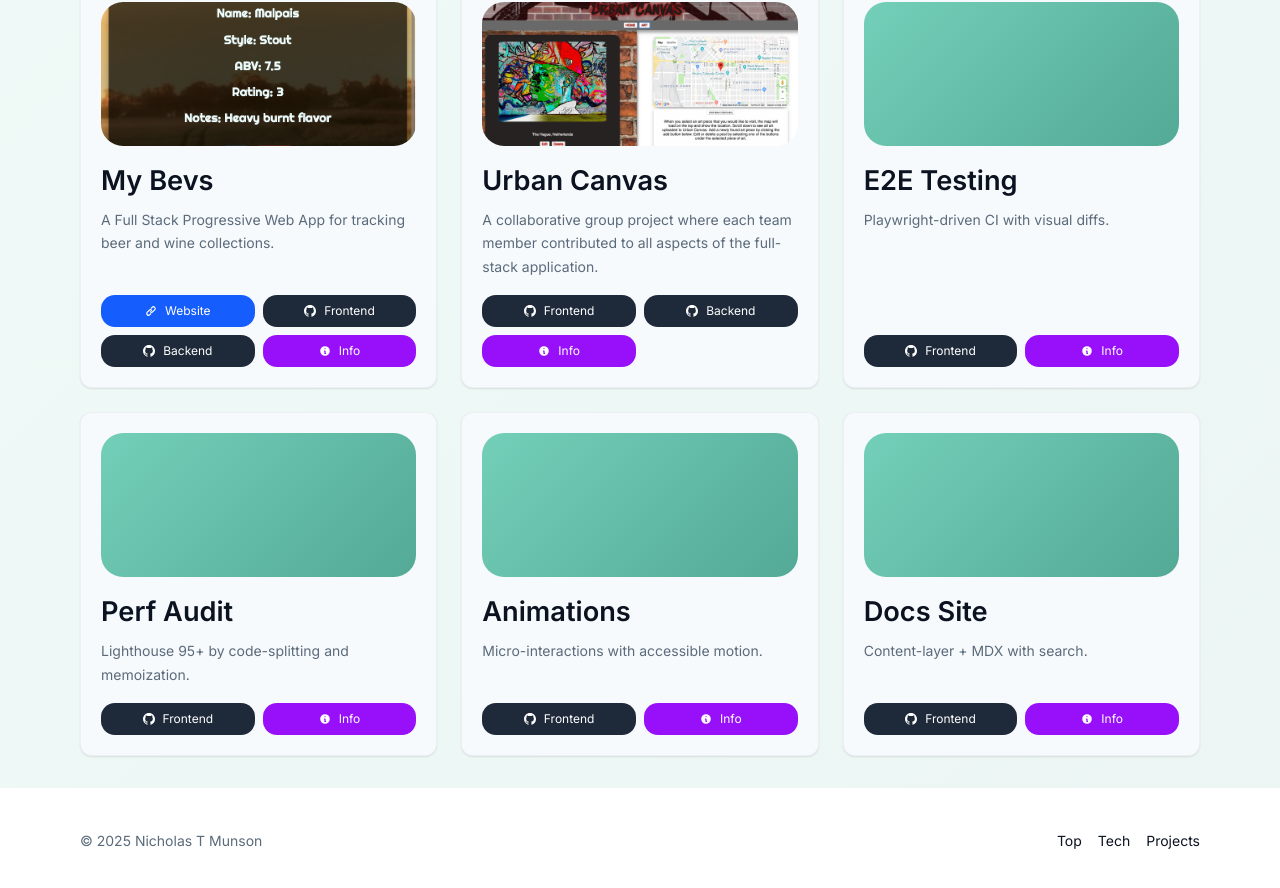
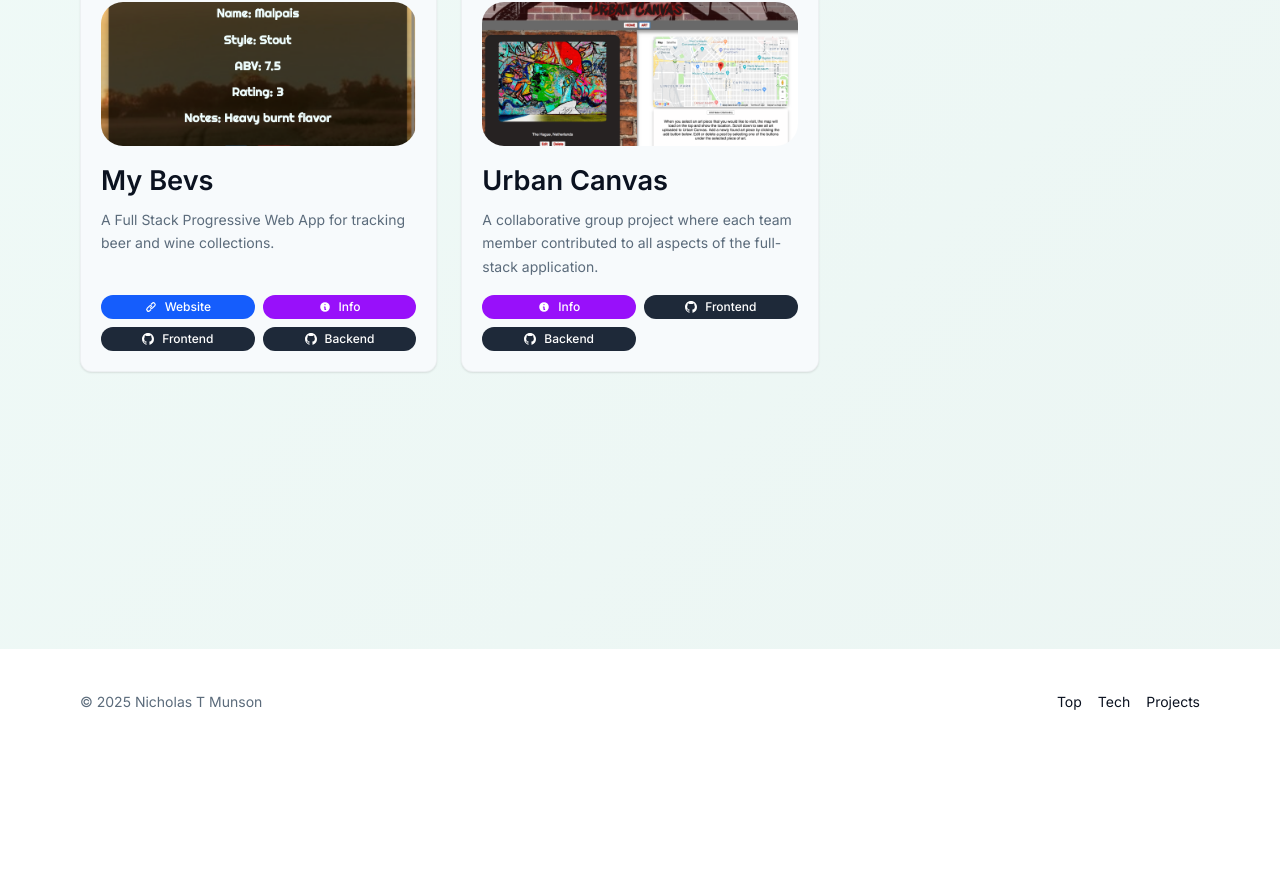
Before and after one commit to NicholasMunson/ntmdevdotcom, a Next.js app: page / in a window 1280 px wide. Shown: the part 4718-5606 px from the top of the page. After the commit the page ends 5472 px from the top, so only its background shows below. Built offline with nearby package versions, Linux system fonts and the light colour scheme.

Commit message:
Refactor ProjectCard component to utilize Button components for action buttons, enhancing UI consistency; update project action handling for improved user experience.

```diff
--- /dev/null
+++ b/src/app/components/ui/Button.tsx
@@ -0,0 +1,105 @@
+import React from "react";
+
+export type ButtonVariant =
+  | "primary"
+  | "secondary"
+  | "success"
+  | "warning"
+  | "danger"
+  | "info"
+  | "ghost"
+  | "outline";
+
+export type ButtonSize = "xs" | "sm" | "md" | "lg";
+
+export type ButtonIconPosition = "left" | "right";
+
+interface ButtonProps {
+  children: React.ReactNode;
+  variant?: ButtonVariant;
+  size?: ButtonSize;
+  icon?: React.ReactNode;
+  iconPosition?: ButtonIconPosition;
+  href?: string;
+  target?: string;
+  rel?: string;
+  onClick?: () => void;
+  disabled?: boolean;
+  className?: string;
+  type?: "button" | "submit" | "reset";
+}
+
+const variantStyles: Record<ButtonVariant, string> = {
+  primary: "bg-blue-600 hover:bg-blue-700 text-white",
+  secondary: "bg-gray-800 hover:bg-gray-700 text-white",
+  success: "bg-green-600 hover:bg-green-700 text-white",
+  warning: "bg-yellow-600 hover:bg-yellow-700 text-white",
+  danger: "bg-red-600 hover:bg-red-700 text-white",
+  info: "bg-purple-600 hover:bg-purple-700 text-white",
+  ghost:
+    "bg-transparent hover:bg-gray-100 text-gray-700 dark:text-gray-300 dark:hover:bg-gray-800",
+  outline:
+    "border border-gray-300 hover:bg-gray-50 text-gray-700 dark:border-gray-600 dark:text-gray-300 dark:hover:bg-gray-800",
+};
+
+const sizeStyles: Record<ButtonSize, string> = {
+  xs: "px-2 py-1 text-xs",
+  sm: "px-3 py-1.5 text-sm",
+  md: "px-4 py-2 text-base",
+  lg: "px-6 py-3 text-lg",
+};
+
+export default function Button({
+  children,
+  variant = "primary",
+  size = "sm",
+  icon,
+  iconPosition = "left",
+  href,
+  target,
+  rel,
+  onClick,
+  disabled = false,
+  className = "",
+  type = "button",
+}: ButtonProps) {
+  const baseStyles =
+    "flex items-center justify-center gap-2 rounded-md font-medium transition-colors focus:outline-none focus:ring-2 focus:ring-offset-2 focus:ring-blue-500 disabled:opacity-50 disabled:cursor-not-allowed";
+
+  const variantStyle = variantStyles[variant];
+  const sizeStyle = sizeStyles[size];
+
+  const combinedClassName =
+    `${baseStyles} ${variantStyle} ${sizeStyle} ${className}`.trim();
+
+  const content = (
+    <>
+      {icon && iconPosition === "left" && (
+        <span className="flex-shrink-0">{icon}</span>
+      )}
+      <span>{children}</span>
+      {icon && iconPosition === "right" && (
+        <span className="flex-shrink-0">{icon}</span>
+      )}
+    </>
+  );
+
+  if (href) {
+    return (
+      <a href={href} target={target} rel={rel} className={combinedClassName}>
+        {content}
+      </a>
+    );
+  }
+
+  return (
+    <button
+      type={type}
+      onClick={onClick}
+      disabled={disabled}
+      className={combinedClassName}
+    >
+      {content}
+    </button>
+  );
+}
--- /dev/null
+++ b/src/app/components/ui/icons.tsx
@@ -0,0 +1,142 @@
+import React from "react";
+
+interface IconProps {
+  className?: string;
+  size?: number;
+}
+
+export const WebsiteIcon = ({ className = "w-3 h-3", size }: IconProps) => (
+  <svg
+    className={className}
+    width={size}
+    height={size}
+    fill="currentColor"
+    viewBox="0 0 20 20"
+  >
+    <path
+      fillRule="evenodd"
+      d="M12.586 4.586a2 2 0 112.828 2.828l-3 3a2 2 0 01-2.828 0 1 1 0 00-1.414 1.414 4 4 0 005.656 0l3-3a4 4 0 00-5.656-5.656l-1.5 1.5a1 1 0 101.414 1.414l1.5-1.5zm-5 5a2 2 0 012.828 0 1 1 0 101.414-1.414 4 4 0 00-5.656 0l-3 3a4 4 0 105.656 5.656l1.5-1.5a1 1 0 10-1.414-1.414l-1.5 1.5a2 2 0 11-2.828-2.828l3-3z"
+      clipRule="evenodd"
+    />
+  </svg>
+);
+
+export const InfoIcon = ({ className = "w-3 h-3", size }: IconProps) => (
+  <svg
+    className={className}
+    width={size}
+    height={size}
+    fill="currentColor"
+    viewBox="0 0 20 20"
+  >
+    <path
+      fillRule="evenodd"
+      d="M18 10a8 8 0 11-16 0 8 8 0 0116 0zm-7-4a1 1 0 11-2 0 1 1 0 012 0zM9 9a1 1 0 000 2v3a1 1 0 001 1h1a1 1 0 100-2v-3a1 1 0 00-1-1H9z"
+      clipRule="evenodd"
+    />
+  </svg>
+);
+
+export const GitHubIcon = ({ className = "w-3 h-3", size }: IconProps) => (
+  <svg
+    className={className}
+    width={size}
+    height={size}
+    fill="currentColor"
+    viewBox="0 0 20 20"
+  >
+    <path
+      fillRule="evenodd"
+      d="M10 0C4.477 0 0 4.484 0 10.017c0 4.425 2.865 8.18 6.839 9.504.5.092.682-.217.682-.483 0-.237-.008-.868-.013-1.703-2.782.605-3.369-1.343-3.369-1.343-.454-1.158-1.11-1.466-1.11-1.466-.908-.62.069-.608.069-.608 1.003.07 1.531 1.032 1.531 1.032.892 1.53 2.341 1.088 2.91.832.092-.647.35-1.088.636-1.338-2.22-.253-4.555-1.113-4.555-4.951 0-1.093.39-1.988 1.029-2.688-.103-.253-.446-1.272.098-2.65 0 0 .84-.27 2.75 1.026A9.564 9.564 0 0110 4.844c.85.004 1.705.115 2.504.337 1.909-1.296 2.747-1.027 2.747-1.027.546 1.379.203 2.398.1 2.651.64.7 1.028 1.595 1.028 2.688 0 3.848-2.339 4.695-4.566 4.942.359.31.678.921.678 1.856 0 1.338-.012 2.419-.012 2.747 0 .268.18.58.688.482A10.019 10.019 0 0020 10.017C20 4.484 15.522 0 10 0z"
+      clipRule="evenodd"
+    />
+  </svg>
+);
+
+export const ExternalLinkIcon = ({
+  className = "w-3 h-3",
+  size,
+}: IconProps) => (
+  <svg
+    className={className}
+    width={size}
+    height={size}
+    fill="currentColor"
+    viewBox="0 0 20 20"
+  >
+    <path
+      fillRule="evenodd"
+      d="M10.293 3.293a1 1 0 011.414 0l6 6a1 1 0 010 1.414l-6 6a1 1 0 01-1.414-1.414L14.586 11H3a1 1 0 110-2h11.586l-4.293-4.293a1 1 0 010-1.414z"
+      clipRule="evenodd"
+    />
+  </svg>
+);
+
+export const DownloadIcon = ({ className = "w-3 h-3", size }: IconProps) => (
+  <svg
+    className={className}
+    width={size}
+    height={size}
+    fill="currentColor"
+    viewBox="0 0 20 20"
+  >
+    <path
+      fillRule="evenodd"
+      d="M3 17a1 1 0 011-1h12a1 1 0 110 2H4a1 1 0 01-1-1zm3.293-7.707a1 1 0 011.414 0L9 10.586V3a1 1 0 112 0v7.586l1.293-1.293a1 1 0 111.414 1.414l-3 3a1 1 0 01-1.414 0l-3-3a1 1 0 010-1.414z"
+      clipRule="evenodd"
+    />
+  </svg>
+);
+
+export const PlusIcon = ({ className = "w-3 h-3", size }: IconProps) => (
+  <svg
+    className={className}
+    width={size}
+    height={size}
+    fill="currentColor"
+    viewBox="0 0 20 20"
+  >
+    <path
+      fillRule="evenodd"
+      d="M10 3a1 1 0 011 1v5h5a1 1 0 110 2h-5v5a1 1 0 11-2 0v-5H4a1 1 0 110-2h5V4a1 1 0 011-1z"
+      clipRule="evenodd"
+    />
+  </svg>
+);
+
+export const EditIcon = ({ className = "w-3 h-3", size }: IconProps) => (
+  <svg
+    className={className}
+    width={size}
+    height={size}
+    fill="currentColor"
+    viewBox="0 0 20 20"
+  >
+    <path
+      fillRule="evenodd"
+      d="M13.586 3.586a2 2 0 112.828 2.828l-.793.793-2.828-2.828.793-.793zM11.379 5.793L3 14.172V17h2.828l8.38-8.379-2.83-2.828z"
+      clipRule="evenodd"
+    />
+  </svg>
+);
+
+export const DeleteIcon = ({ className = "w-3 h-3", size }: IconProps) => (
+  <svg
+    className={className}
+    width={size}
+    height={size}
+    fill="currentColor"
+    viewBox="0 0 20 20"
+  >
+    <path
+      fillRule="evenodd"
+      d="M9 2a1 1 0 000 2h2a1 1 0 100-2H9z"
+      clipRule="evenodd"
+    />
+    <path
+      fillRule="evenodd"
+      d="M10 18a8 8 0 100-16 8 8 0 000 16zM8.707 7.293a1 1 0 00-1.414 1.414L8.586 10l-1.293 1.293a1 1 0 101.414 1.414L10 11.414l1.293 1.293a1 1 0 001.414-1.414L11.414 10l1.293-1.293a1 1 0 00-1.414-1.414L10 8.586 8.707 7.293z"
+      clipRule="evenodd"
+    />
+  </svg>
+);
--- /dev/null
+++ b/src/app/components/ui/index.ts
@@ -0,0 +1,2 @@
+export { default as Button } from "./Button";
+export type { ButtonVariant, ButtonSize, ButtonIconPosition } from "./Button";
--- a/src/app/views/projectsPage/Projects.tsx
+++ b/src/app/views/projectsPage/Projects.tsx
@@ -110,50 +110,50 @@ export default function Projects({ parallaxConfig }: ProjectsProps) {
         ]
       }
     },
-    {
-      title: "E2E Testing",
-      desc: "Playwright-driven CI with visual diffs.",
-      githubFrontend: "https://github.com/yourusername/e2e-testing-suite",
-      detailedInfo: {
-        description: "Comprehensive end-to-end testing suite with visual regression testing capabilities.",
-        technologies: ["Playwright", "CI/CD", "Visual Testing"],
-        features: ["Automated Testing", "Visual Diffs", "CI Integration"],
-        challenges: ["Test Stability", "Visual Regression Detection", "CI Performance"]
-      }
-    },
-    {
-      title: "Perf Audit",
-      desc: "Lighthouse 95+ by code-splitting and memoization.",
-      githubFrontend: "https://github.com/yourusername/performance-audit",
-      detailedInfo: {
-        description: "Performance optimization project achieving 95+ Lighthouse scores through advanced techniques.",
-        technologies: ["React", "Code Splitting", "Memoization", "Lighthouse"],
-        features: ["Code Splitting", "Memoization", "Bundle Optimization"],
-        challenges: ["Bundle Size Reduction", "Runtime Performance", "Lighthouse Optimization"]
-      }
-    },
-    {
-      title: "Animations",
-      desc: "Micro-interactions with accessible motion.",
-      githubFrontend: "https://github.com/yourusername/accessible-animations",
-      detailedInfo: {
-        description: "Accessible animation library focusing on micro-interactions and motion design.",
-        technologies: ["CSS Animations", "Framer Motion", "Accessibility"],
-        features: ["Micro-interactions", "Accessible Motion", "Custom Animations"],
-        challenges: ["Accessibility Compliance", "Performance", "Cross-browser Support"]
-      }
-    },
-    {
-      title: "Docs Site",
-      desc: "Content-layer + MDX with search.",
-      githubFrontend: "https://github.com/yourusername/docs-site",
-      detailedInfo: {
-        description: "Documentation site built with modern content management and search capabilities.",
-        technologies: ["Next.js", "MDX", "Content Layer", "Search"],
-        features: ["MDX Support", "Full-text Search", "Content Management"],
-        challenges: ["Search Implementation", "Content Processing", "Performance"]
-      }
-    }
+    // {
+    //   title: "E2E Testing",
+    //   desc: "Playwright-driven CI with visual diffs.",
+    //   githubFrontend: "https://github.com/yourusername/e2e-testing-suite",
+    //   detailedInfo: {
+    //     description: "Comprehensive end-to-end testing suite with visual regression testing capabilities.",
+    //     technologies: ["Playwright", "CI/CD", "Visual Testing"],
+    //     features: ["Automated Testing", "Visual Diffs", "CI Integration"],
+    //     challenges: ["Test Stability", "Visual Regression Detection", "CI Performance"]
+    //   }
+    // },
+    // {
+    //   title: "Perf Audit",
+    //   desc: "Lighthouse 95+ by code-splitting and memoization.",
+    //   githubFrontend: "https://github.com/yourusername/performance-audit",
+    //   detailedInfo: {
+    //     description: "Performance optimization project achieving 95+ Lighthouse scores through advanced techniques.",
+    //     technologies: ["React", "Code Splitting", "Memoization", "Lighthouse"],
+    //     features: ["Code Splitting", "Memoization", "Bundle Optimization"],
+    //     challenges: ["Bundle Size Reduction", "Runtime Performance", "Lighthouse Optimization"]
+    //   }
+    // },
+    // {
+    //   title: "Animations",
+    //   desc: "Micro-interactions with accessible motion.",
+    //   githubFrontend: "https://github.com/yourusername/accessible-animations",
+    //   detailedInfo: {
+    //     description: "Accessible animation library focusing on micro-interactions and motion design.",
+    //     technologies: ["CSS Animations", "Framer Motion", "Accessibility"],
+    //     features: ["Micro-interactions", "Accessible Motion", "Custom Animations"],
+    //     challenges: ["Accessibility Compliance", "Performance", "Cross-browser Support"]
+    //   }
+    // },
+    // {
+    //   title: "Docs Site",
+    //   desc: "Content-layer + MDX with search.",
+    //   githubFrontend: "https://github.com/yourusername/docs-site",
+    //   detailedInfo: {
+    //     description: "Documentation site built with modern content management and search capabilities.",
+    //     technologies: ["Next.js", "MDX", "Content Layer", "Search"],
+    //     features: ["MDX Support", "Full-text Search", "Content Management"],
+    //     challenges: ["Search Implementation", "Content Processing", "Performance"]
+    //   }
+    // }
   ];
 
   return (
--- a/src/app/views/projectsPage/_components/ProjectCard.tsx
+++ b/src/app/views/projectsPage/_components/ProjectCard.tsx
@@ -1,6 +1,12 @@
 "use client";
 import { Project } from "./types";
 import Image from "next/image";
+import { Button } from "../../../components/ui";
+import {
+  WebsiteIcon,
+  InfoIcon,
+  GitHubIcon,
+} from "../../../components/ui/icons";
 
 interface ProjectCardProps {
   project: Project;
@@ -30,73 +36,67 @@ export default function ProjectCard({
 
       {/* Action Buttons */}
       <div className="grid grid-cols-2 gap-2 mt-auto">
-        {project.websiteUrl && (
-          <a
+        {/* Top row: Website (if present) or Info button */}
+        {project.websiteUrl ? (
+          <Button
+            variant="primary"
+            size="xs"
+            icon={<WebsiteIcon />}
             href={project.websiteUrl}
             target="_blank"
             rel="noopener noreferrer"
-            className="flex items-center justify-center gap-2 px-3 py-2 text-xs bg-blue-600 hover:bg-blue-700 text-white rounded-md transition-colors"
           >
-            <svg className="w-3 h-3" fill="currentColor" viewBox="0 0 20 20">
-              <path
-                fillRule="evenodd"
-                d="M12.586 4.586a2 2 0 112.828 2.828l-3 3a2 2 0 01-2.828 0 1 1 0 00-1.414 1.414 4 4 0 005.656 0l3-3a4 4 0 00-5.656-5.656l-1.5 1.5a1 1 0 101.414 1.414l1.5-1.5zm-5 5a2 2 0 012.828 0 1 1 0 101.414-1.414 4 4 0 00-5.656 0l-3 3a4 4 0 105.656 5.656l1.5-1.5a1 1 0 10-1.414-1.414l-1.5 1.5a2 2 0 11-2.828-2.828l3-3z"
-                clipRule="evenodd"
-              />
-            </svg>
             Website
-          </a>
+          </Button>
+        ) : (
+          <Button
+            variant="info"
+            size="xs"
+            icon={<InfoIcon />}
+            onClick={() => onInfoClick(project)}
+          >
+            Info
+          </Button>
         )}
 
+        {/* If there's a website, Info goes in the second top position */}
+        {project.websiteUrl && (
+          <Button
+            variant="info"
+            size="xs"
+            icon={<InfoIcon />}
+            onClick={() => onInfoClick(project)}
+          >
+            Info
+          </Button>
+        )}
+
+        {/* Bottom row: GitHub buttons */}
         {project.githubFrontend && (
-          <a
+          <Button
+            variant="secondary"
+            size="xs"
+            icon={<GitHubIcon />}
             href={project.githubFrontend}
             target="_blank"
             rel="noopener noreferrer"
-            className="flex items-center justify-center gap-2 px-3 py-2 text-xs bg-gray-800 hover:bg-gray-700 text-white rounded-md transition-colors"
           >
-            <svg className="w-3 h-3" fill="currentColor" viewBox="0 0 20 20">
-              <path
-                fillRule="evenodd"
-                d="M10 0C4.477 0 0 4.484 0 10.017c0 4.425 2.865 8.18 6.839 9.504.5.092.682-.217.682-.483 0-.237-.008-.868-.013-1.703-2.782.605-3.369-1.343-3.369-1.343-.454-1.158-1.11-1.466-1.11-1.466-.908-.62.069-.608.069-.608 1.003.07 1.531 1.032 1.531 1.032.892 1.53 2.341 1.088 2.91.832.092-.647.35-1.088.636-1.338-2.22-.253-4.555-1.113-4.555-4.951 0-1.093.39-1.988 1.029-2.688-.103-.253-.446-1.272.098-2.65 0 0 .84-.27 2.75 1.026A9.564 9.564 0 0110 4.844c.85.004 1.705.115 2.504.337 1.909-1.296 2.747-1.027 2.747-1.027.546 1.379.203 2.398.1 2.651.64.7 1.028 1.595 1.028 2.688 0 3.848-2.339 4.695-4.566 4.942.359.31.678.921.678 1.856 0 1.338-.012 2.419-.012 2.747 0 .268.18.58.688.482A10.019 10.019 0 0020 10.017C20 4.484 15.522 0 10 0z"
-                clipRule="evenodd"
-              />
-            </svg>
             Frontend
-          </a>
+          </Button>
         )}
 
         {project.githubBackend && (
-          <a
+          <Button
+            variant="secondary"
+            size="xs"
+            icon={<GitHubIcon />}
             href={project.githubBackend}
             target="_blank"
             rel="noopener noreferrer"
-            className="flex items-center justify-center gap-2 px-3 py-2 text-xs bg-gray-800 hover:bg-gray-700 text-white rounded-md transition-colors"
           >
-            <svg className="w-3 h-3" fill="currentColor" viewBox="0 0 20 20">
-              <path
-                fillRule="evenodd"
-                d="M10 0C4.477 0 0 4.484 0 10.017c0 4.425 2.865 8.18 6.839 9.504.5.092.682-.217.682-.483 0-.237-.008-.868-.013-1.703-2.782.605-3.369-1.343-3.369-1.343-.454-1.158-1.11-1.466-1.11-1.466-.908-.62.069-.608.069-.608 1.003.07 1.531 1.032 1.531 1.032.892 1.53 2.341 1.088 2.91.832.092-.647.35-1.088.636-1.338-2.22-.253-4.555-1.113-4.555-4.951 0-1.093.39-1.988 1.029-2.688-.103-.253-.446-1.272.098-2.65 0 0 .84-.27 2.75 1.026A9.564 9.564 0 0110 4.844c.85.004 1.705.115 2.504.337 1.909-1.296 2.747-1.027 2.747-1.027.546 1.379.203 2.398.1 2.651.64.7 1.028 1.595 1.028 2.688 0 3.848-2.339 4.695-4.566 4.942.359.31.678.921.678 1.856 0 1.338-.012 2.419-.012 2.747 0 .268.18.58.688.482A10.019 10.019 0 0020 10.017C20 4.484 15.522 0 10 0z"
-                clipRule="evenodd"
-              />
-            </svg>
             Backend
-          </a>
+          </Button>
         )}
-
-        <button
-          onClick={() => onInfoClick(project)}
-          className="flex items-center justify-center gap-2 px-3 py-2 text-xs bg-purple-600 hover:bg-purple-700 text-white rounded-md transition-colors"
-        >
-          <svg className="w-3 h-3" fill="currentColor" viewBox="0 0 20 20">
-            <path
-              fillRule="evenodd"
-              d="M18 10a8 8 0 11-16 0 8 8 0 0116 0zm-7-4a1 1 0 11-2 0 1 1 0 012 0zM9 9a1 1 0 000 2v3a1 1 0 001 1h1a1 1 0 100-2v-3a1 1 0 00-1-1H9z"
-              clipRule="evenodd"
-            />
-          </svg>
-          Info
-        </button>
       </div>
     </div>
   );
```
